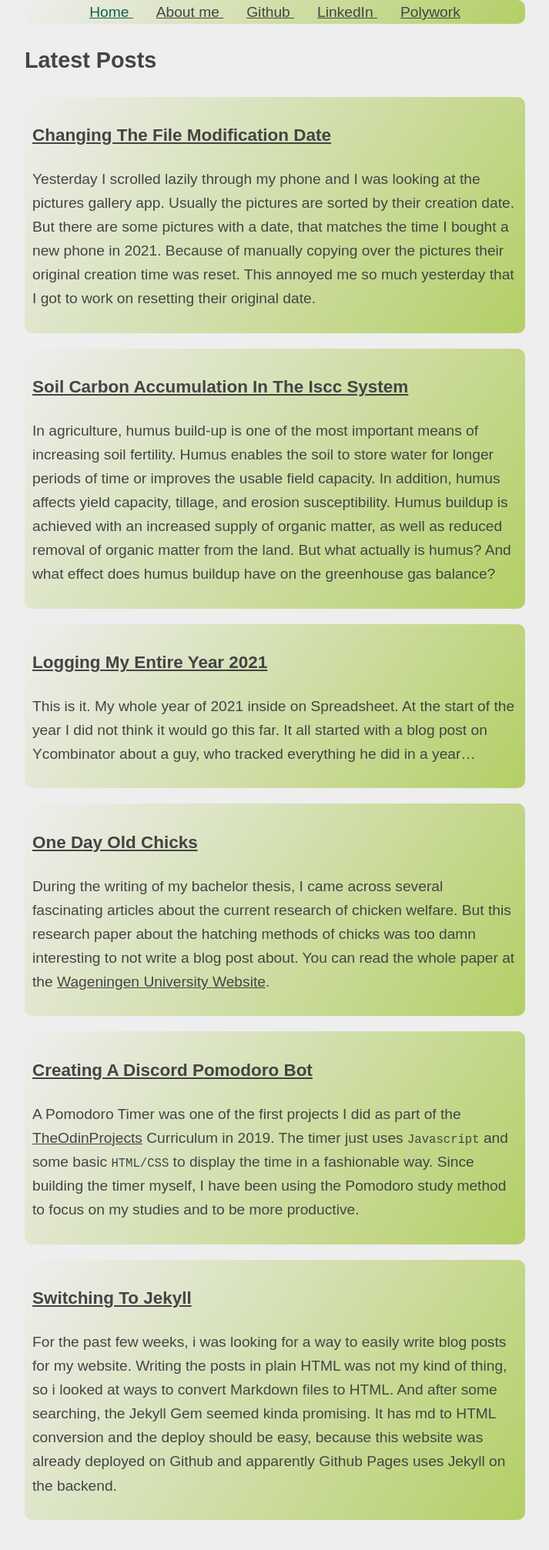
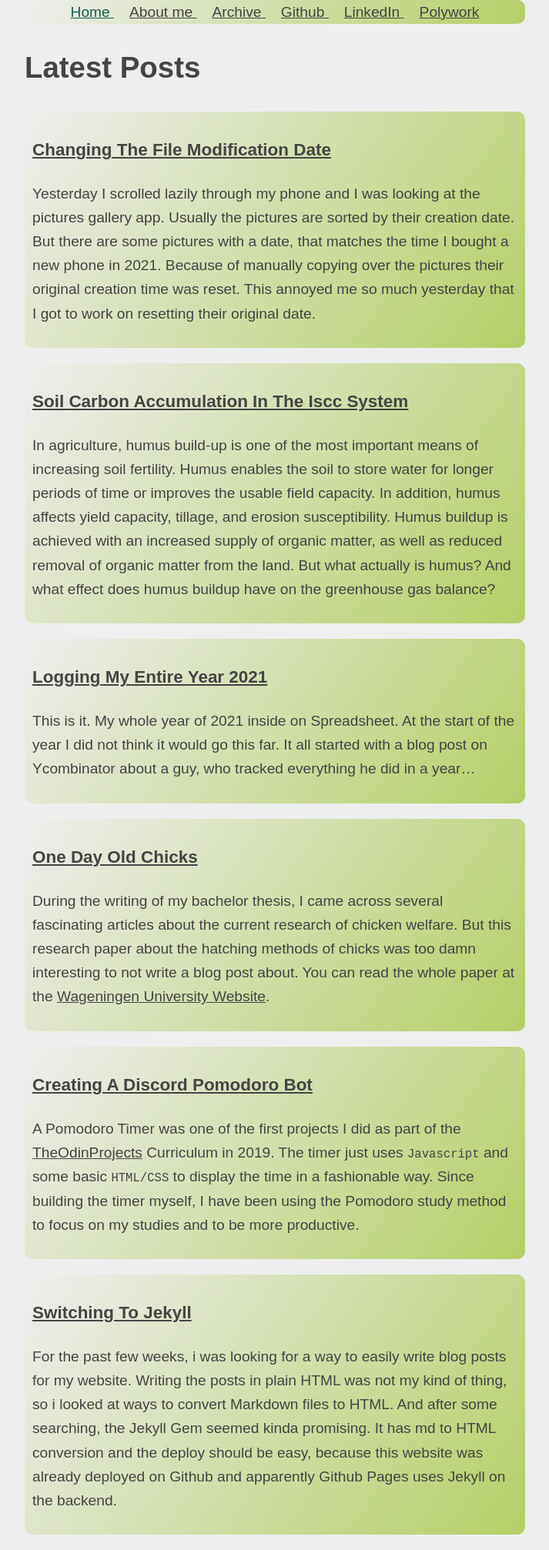
Before and after one commit to Friendscover/my-website, a Jekyll site: the page built from index.html, in a window 1280 px wide. Shown: the whole page at 77% size, without its empty margins (283-996 px from the left). Built offline with Jekyll 4.4.1, drawn with Linux system fonts in a browser that asks for light colours.

Commit message:
updated the css file and added an archive subpage

```diff
--- a/_data/navigation.yml
+++ b/_data/navigation.yml
@@ -2,6 +2,8 @@
   link: /
 - name: About me
   link: /about.html
+- name: Archive
+  link: /archive.html
 - name: Github
   link: https://github.com/Friendscover
 - name: LinkedIn
--- a/_sass/main.scss
+++ b/_sass/main.scss
@@ -24,7 +24,7 @@ nav {
 }
 
 nav a {
-  margin: 15px;
+  margin: 10px;
 }
 
 .post {
--- a/index.html
+++ b/index.html
@@ -4,13 +4,13 @@ title: Tobias Klöppers Blog
 description: A blog about my adventures of coding and the current state of agriculture.
 ---
 
-<h2> Latest Posts </h2>
+<h1> Latest Posts </h1>
 
 <div>
-  {% for post in site.posts %}
+  {% for post in site.posts limit:6 %}
     <div class="post">
       <h3><a href="{{ post.url }}">{{ post.title }}</a></h3>
-      {{ post.excerpt }}
+      <p>{{ post.excerpt }}</p>
     </div>
     {% endfor %}
 </div>
```
Also changed, not shown: archive.html (added, +14 -0 lines).
